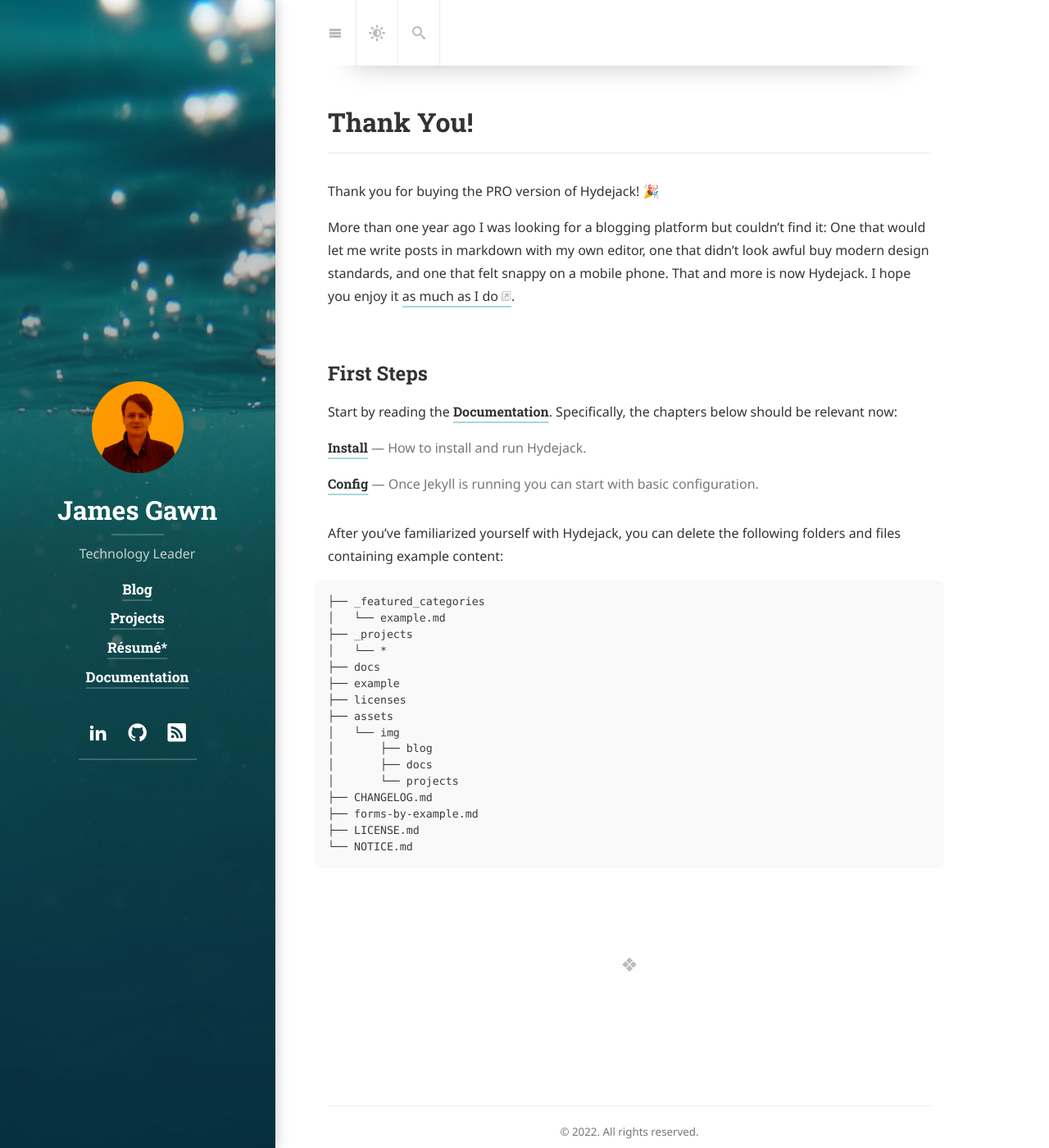
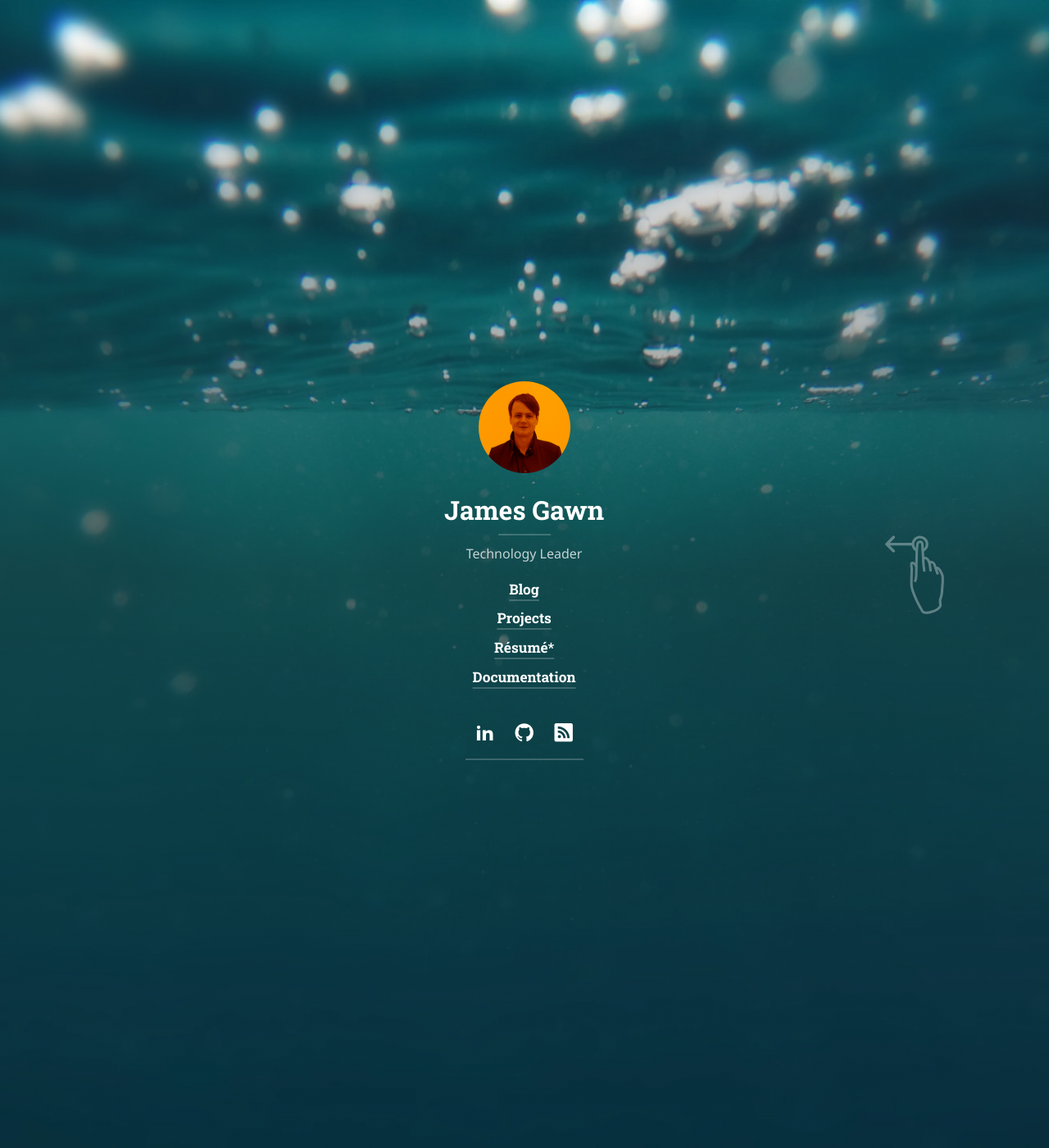
Before and after one commit to jamesgawn/gawn-v2, a Jekyll site: the page built from index.md, in a window 1280 px wide and 1400 px high. Shown: the whole window at 82% size. Built offline with Jekyll 4.4.1, drawn with Linux system fonts in a browser that asks for light colours; cached includes are drawn as plain includes; nearby versions of some CDN libraries; some web fonts are replaced; library files that are not in the unit come from our copies.

```diff
--- a/index.md
+++ b/index.md
@@ -1,15 +1,8 @@
 ---
-layout: page
-title: Thank You!
-sitemap: false
+layout: welcome
+title: James Gawn
+cover: true
 ---
-
-Thank you for buying the PRO version of Hydejack! 🎉
-
-More than one year ago I was looking for a blogging platform but couldn't find it:
-One that would let me write posts in markdown with my own editor,
-one that didn't look awful buy modern design standards, and one that felt snappy on a mobile phone.
-That and more is now Hydejack. I hope you enjoy it [as much as I do](https://qwtel.com/).
 
 ## First Steps
 Start by reading the [Documentation]{:.heading.flip-title}.
```
